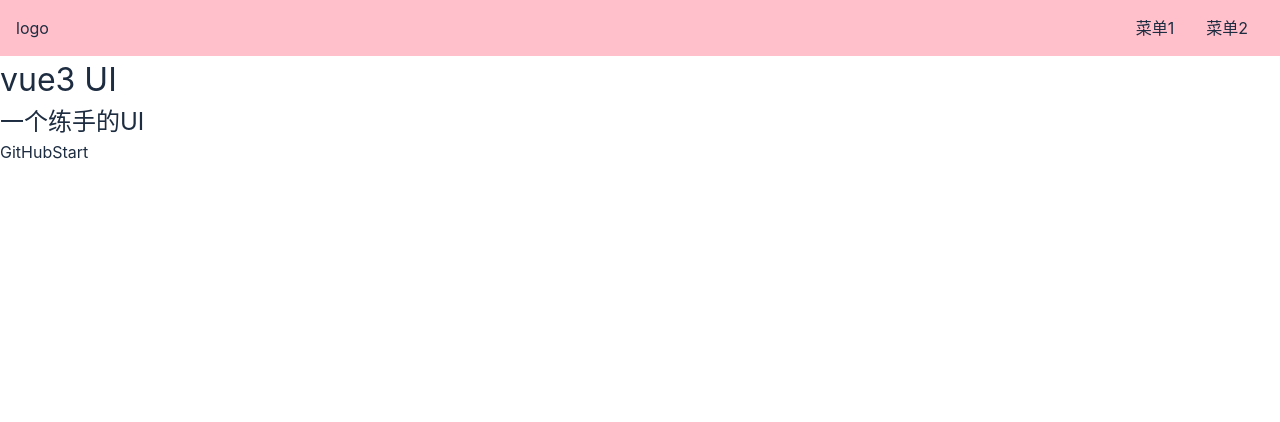
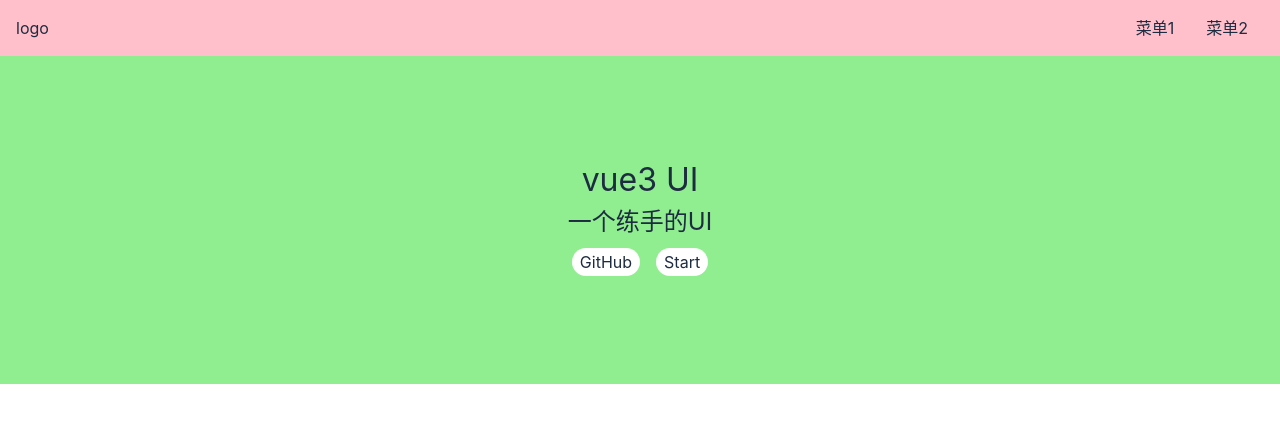
Before and after one commit to starrytky/vue3-ui-1, a Vue app: page /#/ in a window 1280 px wide. Shown: the top 422 px of the page. Built offline with nearby package versions, Linux system fonts and the light colour scheme.

Commit message:
doc construct

```diff
--- a/src/views/Doc.vue
+++ b/src/views/Doc.vue
@@ -2,7 +2,23 @@
   <div>
     <Topnav />
     <div class="content">
-      <aside>边栏</aside>
+      <aside>
+        <h2>组件列表</h2>
+        <ol>
+          <li>
+            <router-link to="/doc/switch">Switch 转换</router-link>
+          </li>
+          <li>
+            <router-link to="/doc/button">Button 按钮</router-link>
+          </li>
+          <li>
+            <router-link to="/doc/dialog">Dialog 对话框</router-link>
+          </li>
+          <li>
+            <router-link to="/doc/tab">Tab 选项卡</router-link>
+          </li>
+        </ol>
+      </aside>
       <main>主内容</main>
     </div>
   </div>
--- a/src/views/Home.vue
+++ b/src/views/Home.vue
@@ -5,8 +5,8 @@
       <h1>vue3 UI</h1>
       <h2>一个练手的UI</h2>
       <p class="actions">
-        <a href="#">GitHub</a>
-        <a href="#">Start</a>
+        <a href="https://github.com/starrytky/vue3-ui-1">GitHub</a>
+        <routerLink to="/doc">Start</routerLink>
       </p>
     </div>
   </div>
@@ -19,4 +19,26 @@ export default {
   },
 };
 </script>
-<style lang="scss" scoped></style>
+<style lang="scss" scoped>
+.banner{
+  padding: 100px 0;
+  display: flex;
+  justify-content: center;
+  align-items: center;
+  flex-direction: column;
+  background-color: lightgreen;
+  > .actions{
+    padding: 8px 0;
+    a {
+      margin: 0 8px;
+      background: #fff;
+      display: inline-block;
+      $h: 28px;
+      height: $h;
+      line-height: $h;
+      border-radius: $h/2;
+      padding: 0 8px;
+    }
+  }
+}
+</style>
```
